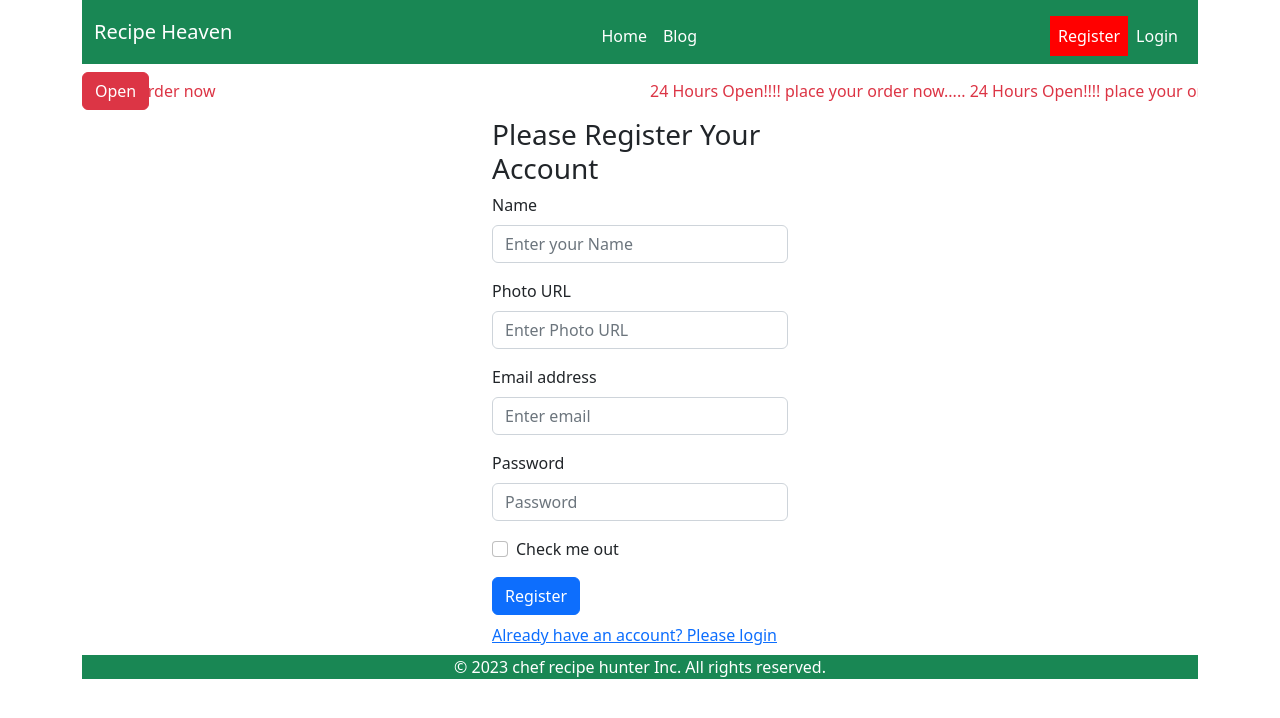
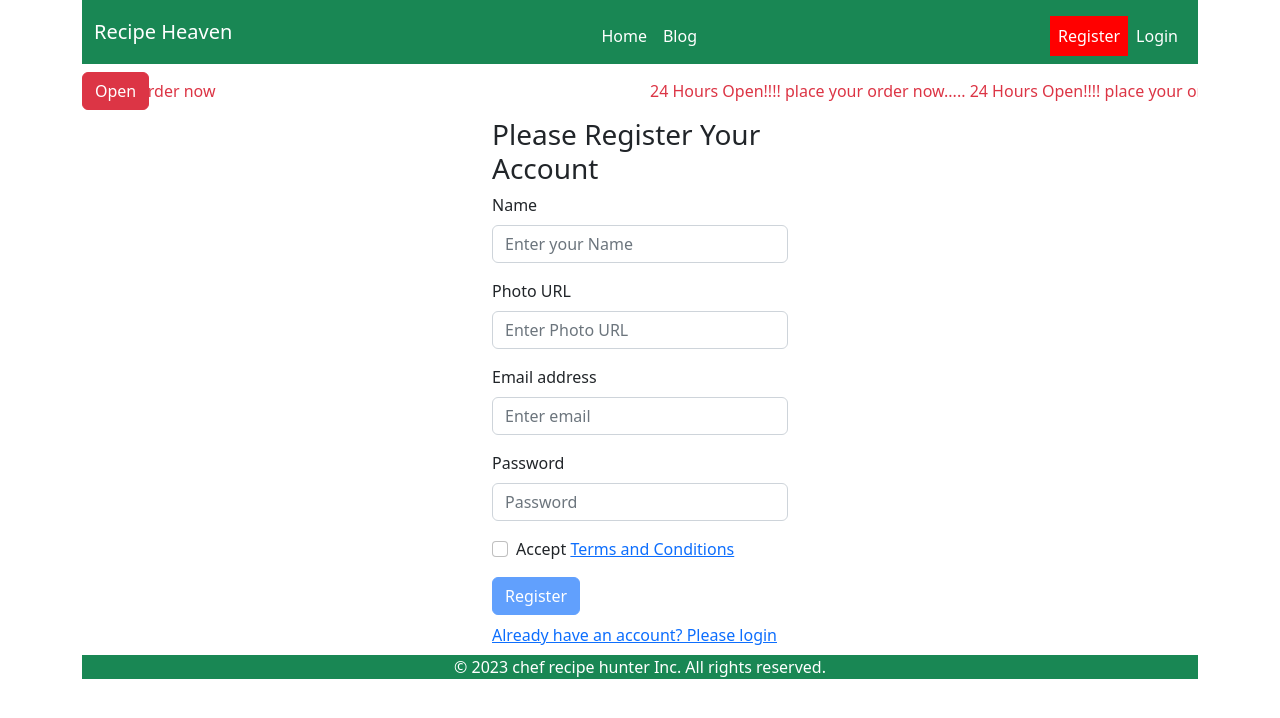
Before and after one commit to Sahrial-alam34/chef-recipe-heaven-client, a React (Vite) app: page /register in a window 1280 px wide. Shown: the top 718 px of the page. Built offline with nearby package versions, Linux system fonts and the light colour scheme; no server answers.

Commit message:
accept terms and conditions

```diff
--- a/src/components/Login/Login.jsx
+++ b/src/components/Login/Login.jsx
@@ -63,7 +63,7 @@ const Login = () => {
                     <Form.Control name='password' type="password" placeholder="Password" required />
                 </Form.Group>
                 <Form.Group className="mb-3" controlId="formBasicCheckbox">
-                    <Form.Check type="checkbox" label="Check me out" />
+                    {/* <Form.Check type="checkbox" label="Check me out" /> */}
                 </Form.Group>
                 <p className='text-danger'>{error}</p>
                 <p className='text-success'>{success}</p>
--- a/src/components/Register/Register.jsx
+++ b/src/components/Register/Register.jsx
@@ -10,6 +10,7 @@ const Register = () => {
     const [error, setError] = useState('');
     const [success, setSuccess] = useState('');
     //console.log(createUser)
+    const [accepted, setAccepted] = useState(false);
 
     const handleRegister = (event) => {
         event.preventDefault();
@@ -59,6 +60,10 @@ const Register = () => {
             setError(error.message);
         })
     }
+    const handleAccepted = event =>{
+        setAccepted(event.target.checked)
+
+    }
     return (
         <Container className='w-25'>
             <h3>Please Register Your Account</h3>
@@ -93,12 +98,16 @@ const Register = () => {
                     <Form.Control type="password" name='password' placeholder="Password" required />
                 </Form.Group>
                 <Form.Group className="mb-3" controlId="formBasicCheckbox">
-                    <Form.Check type="checkbox" label="Check me out" />
+                    <Form.Check
+                    onClick={handleAccepted}
+                    type="checkbox"
+                    label={<>Accept <Link to='/terms'>Terms and Conditions</Link></>}
+                    />
                 </Form.Group>
                 <p className='text-danger'>{error}</p>
                 <p className='text-success'>{success}</p>
 
-                <Button variant="primary" type="submit">
+                <Button variant="primary" disabled={!accepted} type="submit">
                     Register
                 </Button>
             </Form>
--- /dev/null
+++ b/src/components/Terms/Terms.jsx
@@ -0,0 +1,16 @@
+/* eslint-disable no-unused-vars */
+import React from 'react';
+import { Link } from 'react-router-dom';
+
+const Terms = () => {
+    return (
+        <div className='container'>
+            <h2>Our Terms And Conditions</h2>
+            <p>Lorem ipsum dolor sit amet consectetur adipisicing elit. Unde perspiciatis quasi voluptatum illo similique in, neque libero modi esse facilis! Atque ipsam nemo ipsum sequi voluptatum unde quam velit eum! Voluptates error, maxime illo tenetur maiores numquam ratione culpa facere atque, iure provident nam dolore itaque explicabo cupiditate quae ab.</p>
+
+            <p>Go Back to <Link to='/register'>Register</Link></p>
+        </div>
+    );
+};
+
+export default Terms;
--- a/src/routes/Routes.jsx
+++ b/src/routes/Routes.jsx
@@ -12,6 +12,7 @@ import FoodLayout from "../layout/FoodLayout";
 import ChefLayout from "../layout/ChefLayout";
 import HomeMiddle from "../pages/Home/HomeMiddle/HomeMiddle";
 import ErrorPage from "../components/ErrorPage/ErrorPage";
+import Terms from "../components/Terms/Terms";
 
 const router = createBrowserRouter([
     {
@@ -55,6 +56,10 @@ const router = createBrowserRouter([
                 path:'chef/:id',
                 element:<ChefLayout></ChefLayout>
             },
+            {
+                path:'terms',
+                element:<Terms></Terms>
+            }
 
 
         ]
```
